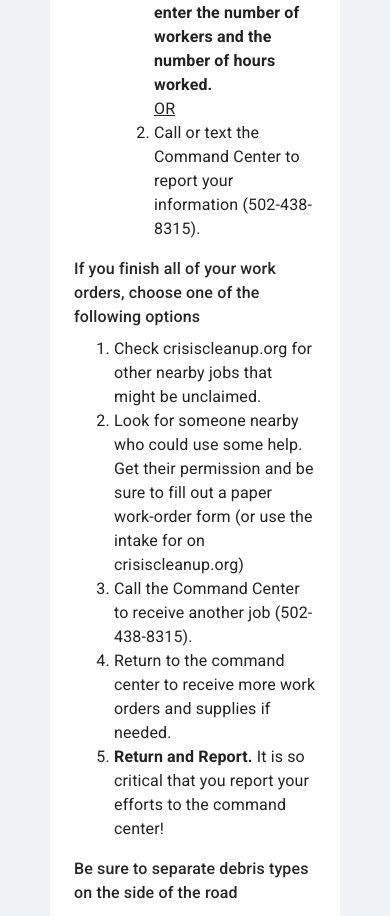
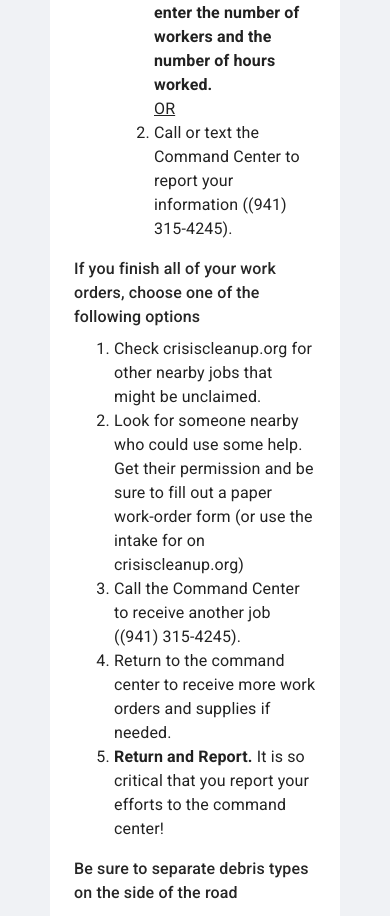
Before and after one commit to jaremieww/nase-disaster-relief, a React (Create React App) app: page /ian/fort-myers in a window 390 px wide. Shown: the part 6645-7561 px from the top of the page. Built offline with nearby package versions, Linux system fonts and the light colour scheme.

Commit message:
Fix phone numbers

```diff
--- a/src/components/ian/fort-myers/FortMyersCC.tsx
+++ b/src/components/ian/fort-myers/FortMyersCC.tsx
@@ -9,11 +9,12 @@ import { Alert } from 'antd'
 
 const { Title, Paragraph } = Typography
 
+const commandCenterPhoneNumber = '(941) 315-4245'
 const contacts = [
   {
     title: 'Command Center Hotline',
     body: <>
-      (941) 315-4245
+      {commandCenterPhoneNumber}
     </>
   },
   {
@@ -70,7 +71,7 @@ export default function FortMyersCC() {
 
     <Assignments assignedStakes={assignedStakes} commandCenterName="Fort Myers" />
     <CrewLeaderChecklist registrationLink="https://forms.gle/BfpTdBsCejFKyy146" location='Fort Myers' />
-    <ItemsOfConsideration />
+    <ItemsOfConsideration commandCenterPhoneNumber={commandCenterPhoneNumber} />
     {/* <SundayServices /> */}
 
     {/* <section>
--- a/src/components/ian/fort-myers/ItemsOfConsideration.tsx
+++ b/src/components/ian/fort-myers/ItemsOfConsideration.tsx
@@ -1,6 +1,7 @@
 import { Box, Typography } from "@mui/material"
 
-export default function ItemsOfConsideration() {
+type Props = { commandCenterPhoneNumber: string }
+export default function ItemsOfConsideration({ commandCenterPhoneNumber }: Props) {
   return <Box component="section" sx={{ mt: 4 }}>
     <Typography variant="h6" component="h3">Items of Consideration</Typography>
 
@@ -58,7 +59,7 @@ export default function ItemsOfConsideration() {
             <u>OR</u>
           </li>
           <li>
-            Call or text the Command Center to report your information (502-438-8315).
+            Call or text the Command Center to report your information ({commandCenterPhoneNumber}).
           </li>
         </ol>
       </li>
@@ -68,7 +69,7 @@ export default function ItemsOfConsideration() {
     <ol>
       <li>Check crisiscleanup.org for other nearby jobs that might be unclaimed.</li>
       <li>Look for someone nearby who could use some help. Get their permission and be sure to fill out a paper work-order form (or use the intake for on crisiscleanup.org)</li>
-      <li>Call the Command Center to receive another job (502-438-8315).</li>
+      <li>Call the Command Center to receive another job ({commandCenterPhoneNumber}).</li>
       <li>Return to the command center to receive more work orders and supplies if needed.</li>
       <li><strong>Return and Report.</strong> It is so critical that you report your efforts to the command center!</li>
     </ol>
--- a/src/components/ian/naples/ItemsOfConsideration.tsx
+++ b/src/components/ian/naples/ItemsOfConsideration.tsx
@@ -1,6 +1,7 @@
 import { Box, Typography } from "@mui/material"
 
-export default function ItemsOfConsideration() {
+type Props = { commandCenterPhoneNumber: string }
+export default function ItemsOfConsideration({ commandCenterPhoneNumber }: Props) {
   return <Box component="section" sx={{ mt: 4 }}>
     <Typography variant="h6" component="h3">Items of Consideration</Typography>
 
@@ -58,7 +59,7 @@ export default function ItemsOfConsideration() {
             <u>OR</u>
           </li>
           <li>
-            Call or text the Command Center to report your information (502-438-8315).
+            Call or text the Command Center to report your information ({commandCenterPhoneNumber}).
           </li>
         </ol>
       </li>
@@ -68,7 +69,7 @@ export default function ItemsOfConsideration() {
     <ol>
       <li>Check crisiscleanup.org for other nearby jobs that might be unclaimed.</li>
       <li>Look for someone nearby who could use some help. Get their permission and be sure to fill out a paper work-order form (or use the intake for on crisiscleanup.org)</li>
-      <li>Call the Command Center to receive another job (502-438-8315).</li>
+      <li>Call the Command Center to receive another job ({commandCenterPhoneNumber}).</li>
       <li>Return to the command center to receive more work orders and supplies if needed.</li>
       <li><strong>Return and Report.</strong> It is so critical that you report your efforts to the command center!</li>
     </ol>
--- a/src/components/ian/naples/NaplesCC.tsx
+++ b/src/components/ian/naples/NaplesCC.tsx
@@ -9,11 +9,12 @@ import { Alert } from 'antd'
 
 const { Title, Paragraph } = Typography
 
+const commandCenterPhoneNumber = '(941) 702-2102'
 const contacts = [
   {
     title: 'Command Center Hotline',
     body: <>
-      (941) 867-0259
+      {commandCenterPhoneNumber}
     </>
   },
   {
@@ -70,7 +71,7 @@ export default function NaplesCC() {
 
     <Assignments assignedStakes={assignedStakes} commandCenterName="Naples" />
     <CrewLeaderChecklist registrationLink="https://forms.gle/BfpTdBsCejFKyy146" location='Naples, Florida' />
-    <ItemsOfConsideration />
+    <ItemsOfConsideration commandCenterPhoneNumber={commandCenterPhoneNumber} />
     {/* <SundayServices /> */}
 
     {/* <section>
```
